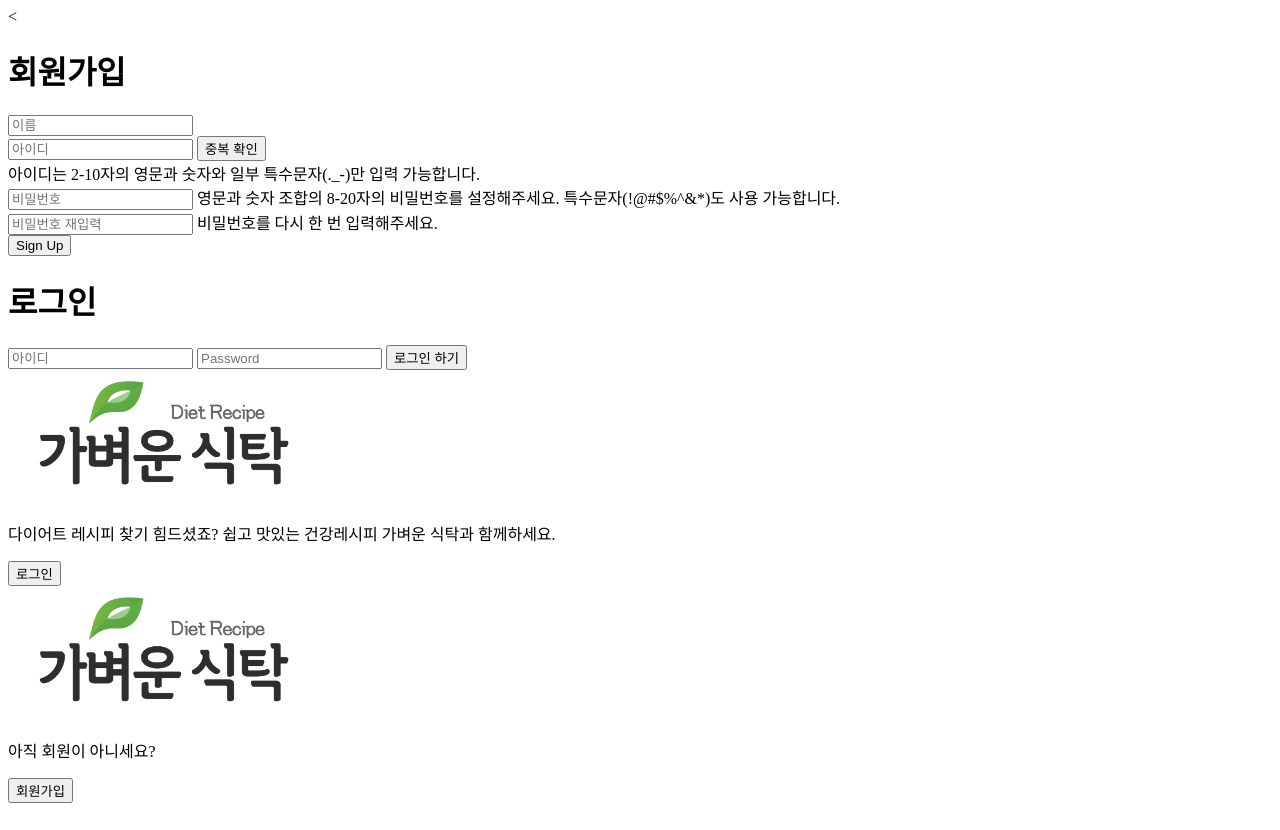
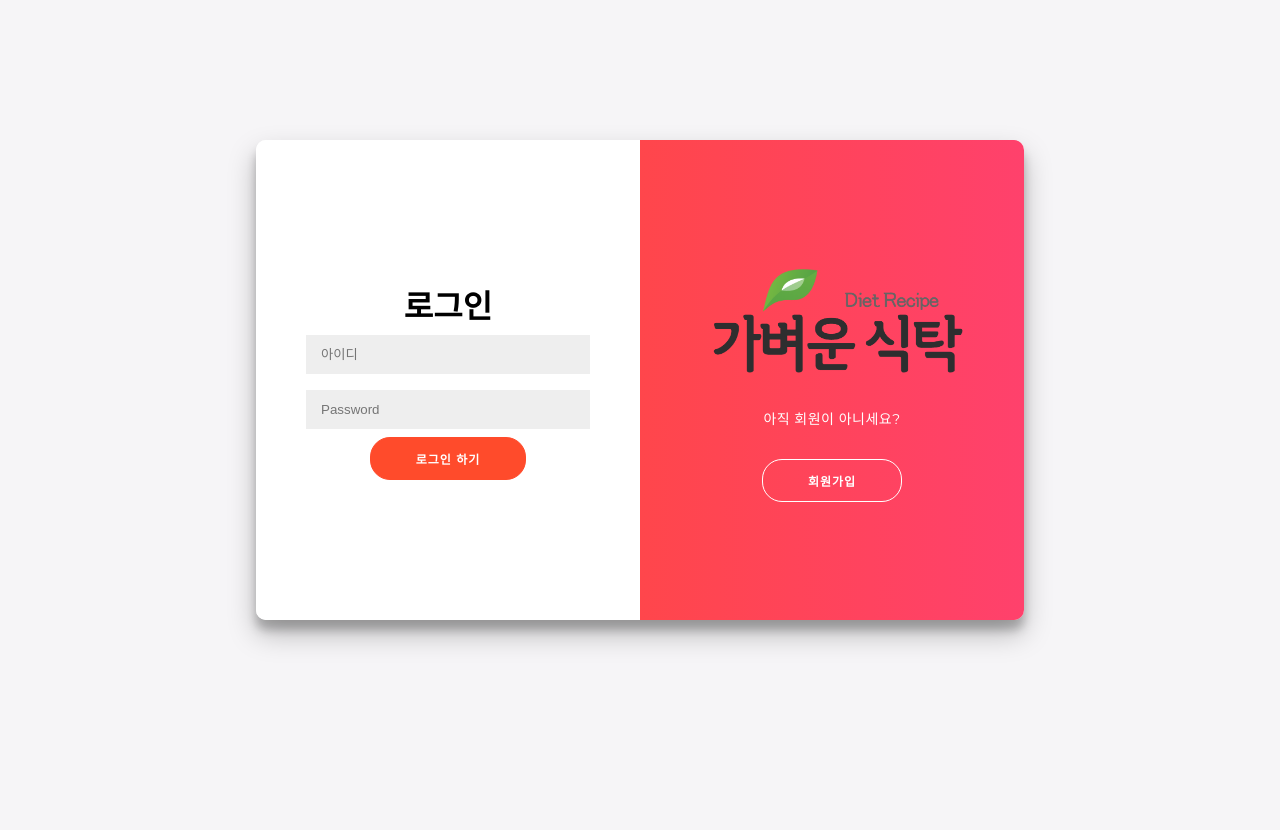
Before and after one commit to joorani/lightTable, a Flask app: page /login in a window 1280 px wide. Before the commit the page ends 803 px from the top, so only its background shows below. Run offline with Flask 2, Linux system fonts and the light colour scheme; some libraries are stand-ins or nearby versions.

Commit message:
login page 수정

```diff
--- a/app.py
+++ b/app.py
@@ -36,6 +36,7 @@ def home():
     token_receive = request.cookies.get('mytoken')
     try:
         payload = jwt.decode(token_receive, SECRET_KEY, algorithms=['HS256'])
+
         user_info = db.users.find_one({"userid": payload["userid"]})
         return render_template('index.html', user_info=user_info)
         # 로그인시간 만료, 정보 에러시 보여주는 페이지 생성해야함. index.html?? url_for에 연결.
--- /dev/null
+++ b/static/login.css
@@ -0,0 +1,217 @@
+@import url('https://fonts.googleapis.com/css?family=Montserrat:400,800');
+
+* {
+	box-sizing: border-box;
+}
+
+body {
+	background: #f6f5f7;
+	display: flex;
+	justify-content: center;
+	align-items: center;
+	flex-direction: column;
+	font-family: 'Montserrat', sans-serif;
+	height: 100vh;
+	margin: -20px 0 50px;
+}
+
+h1 {
+	font-weight: bold;
+	margin: 0;
+}
+
+h2 {
+	text-align: center;
+}
+
+p {
+	font-size: 14px;
+	font-weight: 100;
+	line-height: 20px;
+	letter-spacing: 0.5px;
+	margin: 20px 0 30px;
+}
+
+span {
+	font-size: 12px;
+}
+
+a {
+	color: #333;
+	font-size: 14px;
+	text-decoration: none;
+	margin: 15px 0;
+}
+
+.btn {
+	border-radius: 20px;
+	border: 1px solid #FF4B2B;
+	background-color: #FF4B2B;
+	color: #FFFFFF;
+	font-size: 12px;
+	font-weight: bold;
+	padding: 12px 45px;
+	letter-spacing: 1px;
+	text-transform: uppercase;
+	transition: transform 80ms ease-in;
+}
+
+.btn:active {
+	transform: scale(0.95);
+}
+
+.btn:focus {
+	outline: none;
+}
+
+.btn.ghost {
+	background-color: transparent;
+	border-color: #FFFFFF;
+}
+
+.field {
+	background-color: #ffffff;
+	display: flex;
+	align-items: center;
+	justify-content: center;
+	flex-direction: column;
+	padding: 0 50px;
+	height: 100%;
+	text-align: center;
+}
+#btn-check-dup{
+	display: flex;
+}
+input {
+	background-color: #eee;
+	border: none;
+	padding: 12px 15px;
+	margin: 8px 0;
+	width: 100%;
+}
+
+.container {
+	background-color: #fff;
+	border-radius: 10px;
+  	box-shadow: 0 14px 28px rgba(0,0,0,0.25),
+			0 10px 10px rgba(0,0,0,0.22);
+	position: relative;
+	overflow: hidden;
+	width: 768px;
+	max-width: 100%;
+	min-height: 480px;
+}
+
+.form-container {
+	position: absolute;
+	top: 0;
+	height: 100%;
+	transition: all 0.6s ease-in-out;
+}
+
+.sign-in-container {
+	left: 0;
+	width: 50%;
+	z-index: 2;
+}
+
+.container.right-panel-active .sign-in-container {
+	transform: translateX(100%);
+}
+
+.sign-up-container {
+	left: 0;
+	width: 50%;
+	opacity: 0;
+	z-index: 1;
+}
+
+.container.right-panel-active .sign-up-container {
+	transform: translateX(100%);
+	opacity: 1;
+	z-index: 5;
+	animation: show 0.6s;
+}
+
+@keyframes show {
+	0%, 49.99% {
+		opacity: 0;
+		z-index: 1;
+	}
+
+	50%, 100% {
+		opacity: 1;
+		z-index: 5;
+	}
+}
+
+.overlay-container {
+	position: absolute;
+	top: 0;
+	left: 50%;
+	width: 50%;
+	height: 100%;
+	overflow: hidden;
+	transition: transform 0.6s ease-in-out;
+	z-index: 100;
+}
+
+.container.right-panel-active .overlay-container{
+	transform: translateX(-100%);
+}
+
+.overlay {
+	background: #FF416C;
+	background: -webkit-linear-gradient(to right, #FF4B2B, #FF416C);
+	background: linear-gradient(to right, #FF4B2B, #FF416C);
+	background-repeat: no-repeat;
+	background-size: cover;
+	background-position: 0 0;
+	color: #FFFFFF;
+	position: relative;
+	left: -100%;
+	height: 100%;
+	width: 200%;
+  	transform: translateX(0);
+	transition: transform 0.6s ease-in-out;
+}
+
+.container.right-panel-active .overlay {
+  	transform: translateX(50%);
+}
+
+.overlay-panel {
+	position: absolute;
+	display: flex;
+	align-items: center;
+	justify-content: center;
+	flex-direction: column;
+	padding: 0 40px;
+	text-align: center;
+	top: 0;
+	height: 100%;
+	width: 50%;
+	transform: translateX(0);
+	transition: transform 0.6s ease-in-out;
+}
+
+.overlay-left {
+	transform: translateX(-20%);
+}
+
+.container.right-panel-active .overlay-left {
+	transform: translateX(0);
+}
+
+.overlay-right {
+	right: 0;
+	transform: translateX(0);
+}
+
+.container.right-panel-active .overlay-right {
+	transform: translateX(20%);
+}
+
+.help {
+	font-size: 8px;
+}
--- a/templates/login.html
+++ b/templates/login.html
@@ -7,7 +7,6 @@
     <meta name="viewport"
           content="width=device-width, user-scalable=no, initial-scale=1.0, maximum-scale=1.0, minimum-scale=1.0">
     <meta http-equiv="X-UA-Compatible" content="ie=edge">
-	<
 	<link rel="stylesheet" href="../static/login.css">
 <!--	JS-->
 	<script src="https://ajax.googleapis.com/ajax/libs/jquery/3.4.1/jquery.min.js"></script>
```
